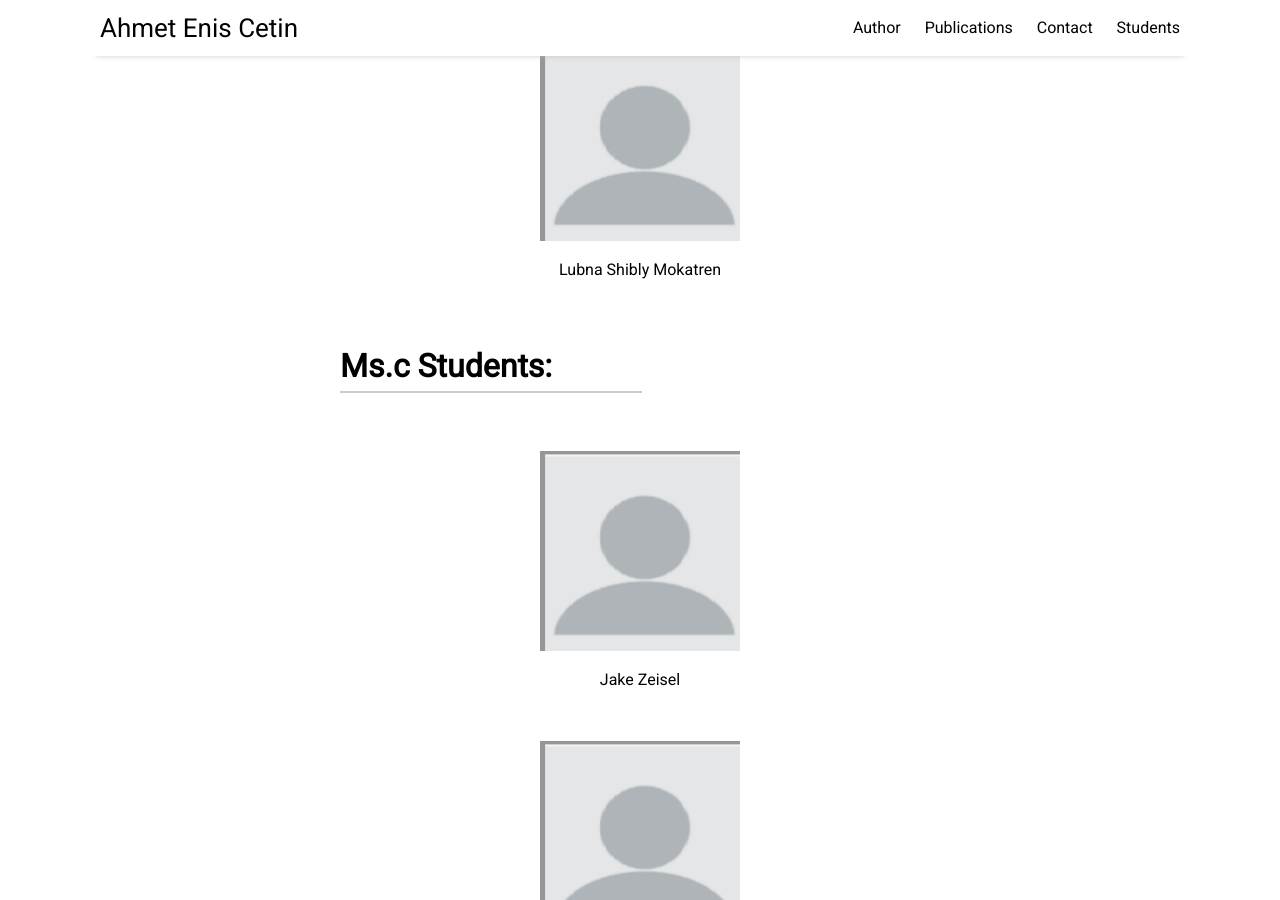
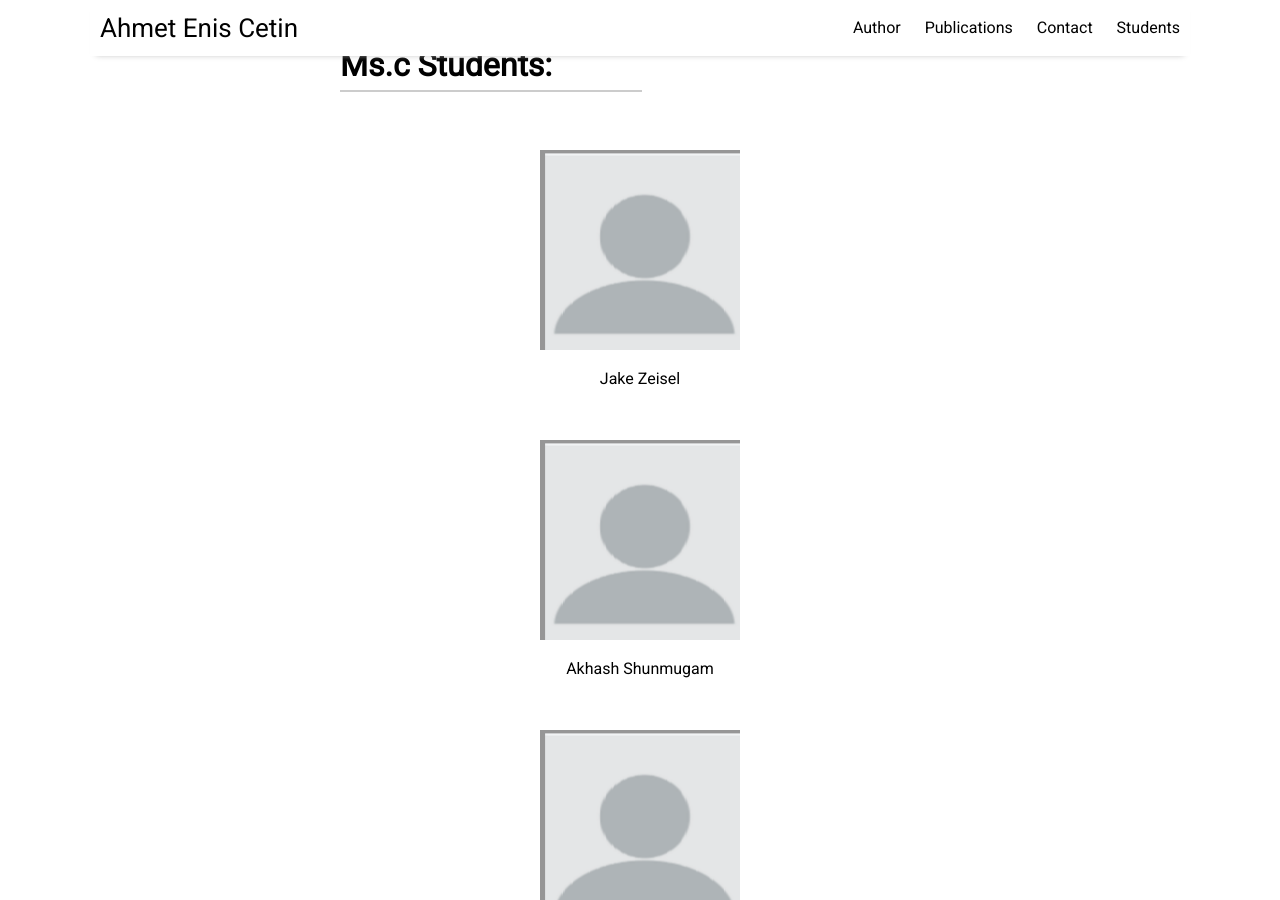
Before and after one commit to Emadeldeen-Hamdan/Ahmet-Cetin.github.io, a Jekyll site: the page built from _posts/2023-08-04-Students.md, in a window 1280 px wide and 900 px high, scrolled down 1786 px. Built offline with Jekyll 4.4.1, drawn with Linux system fonts in a browser that asks for light colours; nearby versions of some CDN libraries.

Commit message:
Update 2023-08-04-Students.md

```diff
--- a/_posts/2023-08-04-Students.md
+++ b/_posts/2023-08-04-Students.md
@@ -43,12 +43,6 @@ image: UIC_EngineeringLogo.jpg
 </p>
 <br>
 
-<img src="./assets/img/emptyProfile.png" alt="Lubna" style="height: 200px; width: 200px;">
-<p align="middle">
-  Lubna Shibly Mokatren
-</p>
-
-<br>
 
 # Ms.c Students:
 <hr style="border: 1px solid #ccc; width: 50%;">
```
